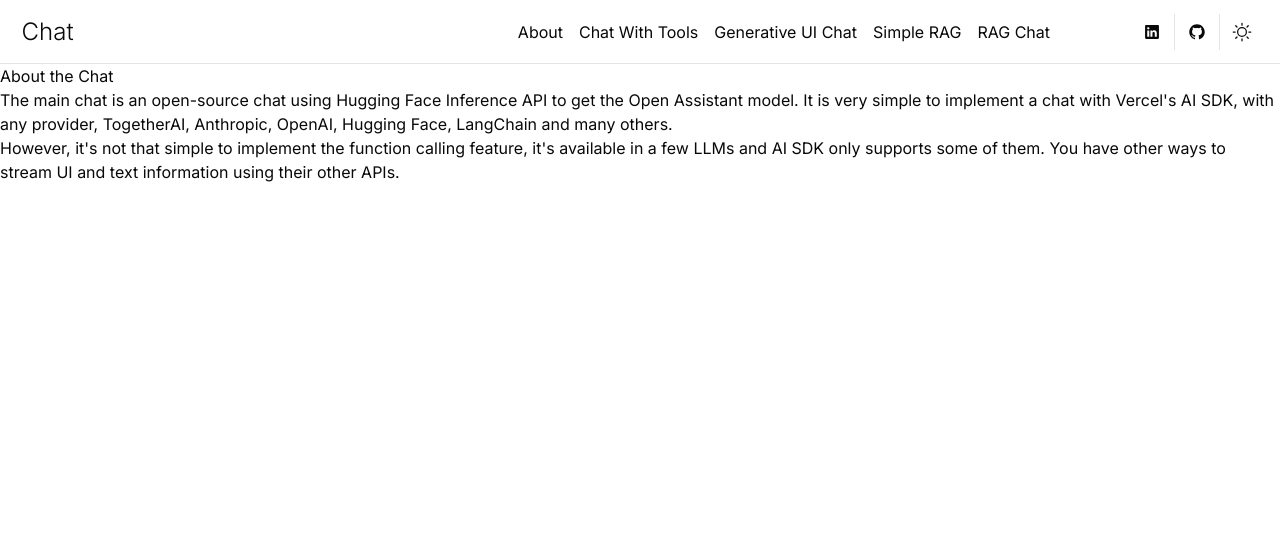
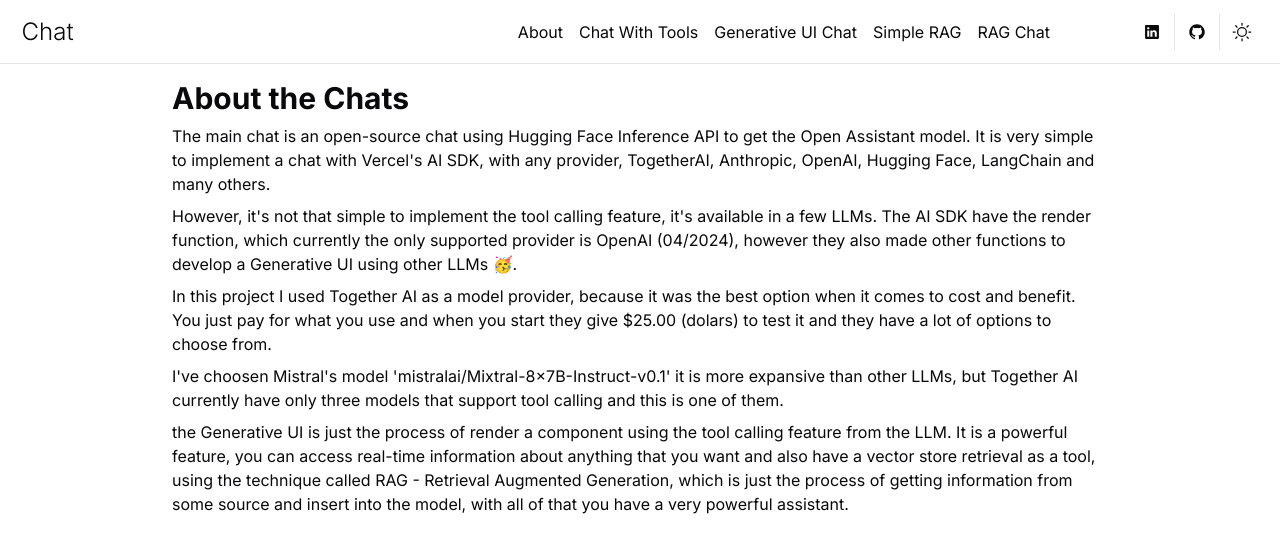
Before and after one commit to Saraivinha1703/nextjs-ai-chat, a Next.js app: page /about in a window 1280 px wide. Shown: the top 552 px of the page. Built offline with nearby package versions, Linux system fonts and the light colour scheme.

Commit message:
📦 NEW: auto scroll on RAG chat

```diff
--- a/src/app/about/page.tsx
+++ b/src/app/about/page.tsx
@@ -1,19 +1,39 @@
 export default function AboutPage() {
     return (
-      <div>
-        <h1>About the Chat</h1>
-        <p>
-          The main chat is an open-source chat using Hugging Face Inference API
-          to get the Open Assistant model. It is very simple to implement a chat
-          with Vercel&apos;s AI SDK, with any provider, TogetherAI, Anthropic,
-          OpenAI, Hugging Face, LangChain and many others.
-        </p>
-        <p>
-          However, it&apos;s not that simple to implement the function calling
-          feature, it&apos;s available in a few LLMs and AI SDK only supports
-          some of them. You have other ways to stream UI and text information
-          using their other APIs.
-        </p>
+      <div className="flex justify-center p-4 w-full">
+        <div className="flex flex-col gap-2 w-full sm:w-4/5 lg:w-3/4">
+          <h1 className="text-3xl font-bold">About the Chats</h1>
+          <p>
+            The main chat is an open-source chat using Hugging Face Inference
+            API to get the Open Assistant model. It is very simple to implement
+            a chat with Vercel&apos;s AI SDK, with any provider, TogetherAI,
+            Anthropic, OpenAI, Hugging Face, LangChain and many others.
+          </p>
+          <p>
+            However, it&apos;s not that simple to implement the tool calling
+            feature, it&apos;s available in a few LLMs. The AI SDK have the
+            render function, which currently the only supported provider is
+            OpenAI (04/2024), however they also made other functions to develop
+            a Generative UI using other LLMs 🥳.
+          </p>
+          <p>
+            In this project I used Together AI as a model provider, because it
+            was the best option when it comes to cost and benefit. You just pay
+            for what you use and when you start they give $25.00 (dolars) to
+            test it and they have a lot of options to choose from.
+          </p>
+          <p>
+            I&apos;ve choosen Mistral&apos;s model
+            &apos;mistralai/Mixtral-8x7B-Instruct-v0.1&apos; it is more expansive than other LLMs,
+            but Together AI currently have only three models that support tool calling and this is one of them.
+          </p>
+          <p>
+            the Generative UI is just the process of render a component using the tool calling feature from the LLM.
+            It is a powerful feature, you can access real-time information about anything that you want and also have a vector store retrieval
+            as a tool, using the technique called RAG - Retrieval Augmented Generation, which is just the process of getting information
+            from some source and insert into the model, with all of that you have a very powerful assistant.
+          </p>
+        </div>
       </div>
     );
 }
--- a/src/app/rag-chat/fragments/rag-chat.tsx
+++ b/src/app/rag-chat/fragments/rag-chat.tsx
@@ -1,22 +1,28 @@
 "use client";
 
 import { Message } from "@/components/message";
-import { MessageSkeleton } from "@/components/message/skeleton";
 import { Button } from "@/components/ui/button";
 import { Input } from "@/components/ui/input";
 import { AI } from "@/lib/rag-chat/actions";
 import { cn } from "@/lib/utils";
 import { useActions, useUIState } from "ai/rsc";
-import { useState } from "react";
+import { useEffect, useRef, useState } from "react";
 import { PiPaperPlaneTilt, PiRobotThin } from "react-icons/pi";
 
 export function RAGChat() {
+  const bottomRef = useRef <HTMLDivElement>(null);
+
   const [messages, setMessages] = useUIState<typeof AI>();
   const { submitUserMessageRAGChat } = useActions<typeof AI>();
 
   const [input, setInput] = useState<string>("");
 
+  useEffect(() => {
+    bottomRef.current?.scrollIntoView({ behavior: "smooth" });
+  }, [messages]);
+
   async function handleSubmit() {
+    if(input === "") return;
     // Add user message to UI state
     setMessages((curr) => [
       ...curr,
@@ -73,6 +79,7 @@
             {messages.map((message) => (
               <div key={message.id}>{message.display}</div>
             ))}
+            <div ref={bottomRef} />
           </div>
         )}
       </div>
--- a/src/lib/rag-chat/tools-components.tsx
+++ b/src/lib/rag-chat/tools-components.tsx
@@ -3,8 +3,6 @@
 import { StockSymbolSearch } from "@/components/stock-symbol-search";
 import { SymbolSearchObject } from "./types";
 import { Skeleton } from "@/components/ui/skeleton";
-import { Slider } from "@/components/ui/slider";
-import { useState } from "react";
 
 export function LookingUpForTicker() {
     return (
@@ -60,7 +58,7 @@
 export function FilteredStockPriceCardSkeleton() {
   return (
     <div className="w-full py-1">
-      <Skeleton className="mb-1 h-4 w-48 rounded-sm" />
+      <Skeleton className="mb-1 h-4 w-56 rounded-sm" />
       <Skeleton className="flex flex-col gap-6 w-5/6 px-8 py-4">
         <div className="flex flex-col gap-2">
           <div className="flex w-full justify-between">
```
